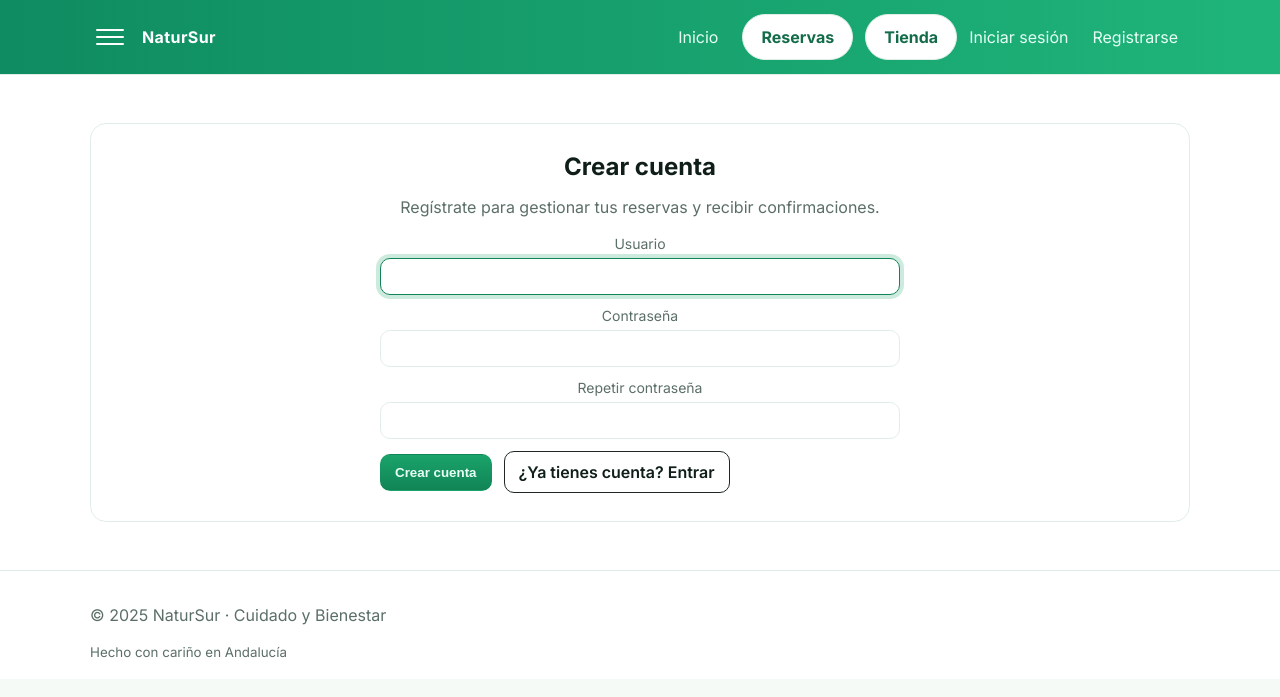
After one commit to josemgarciar/NaturSur, a Django app: page /accounts/signup/ in a window 1280 px wide. The commit adds this page. Shown: the top 697 px of the page. Run offline with Django 4.2, Linux system fonts and the light colour scheme.

Commit message:
feat: login & singup

```diff
--- a/natursur/settings.py
+++ b/natursur/settings.py
@@ -88,6 +88,10 @@ STATIC_URL = 'static/'
 
 DEFAULT_AUTO_FIELD = 'django.db.models.BigAutoField'
 
+# After login redirect to home by default
+LOGIN_REDIRECT_URL = '/'
+LOGOUT_REDIRECT_URL = '/'
+
 # URL externa de la tienda
 EXTERNAL_SHOP_URL = 'https://natursur.herbalife.com/es-es/u'
 
--- a/reservas/static/reservas/css/style.css
+++ b/reservas/static/reservas/css/style.css
@@ -99,6 +99,10 @@ body{
   border-color:var(--primary-700);box-shadow:0 0 0 4px var(--ring)
 }
 .alert{background:#e6fff5;border:1px solid #b5f0d8;color:#0f6e4a;border-radius:10px;padding:10px 12px;margin-bottom:12px}
+/* Message variants */
+.alert.info{background:var(--surface);border:1px solid var(--border);color:var(--text)}
+.alert.success{background:#e6fff5;border:1px solid #b5f0d8;color:#0f6e4a}
+.alert.error{background:#ffe9e9;border:1px solid #f0bcbc;color:#6a1a1a}
 
 /* Success */
 .center{display:grid;place-items:center;min-height:50vh}
--- a/reservas/templates/reservas/base.html
+++ b/reservas/templates/reservas/base.html
@@ -24,13 +24,34 @@
       </div>
       <nav class="right">
         <a class="nav-link" href="/">Inicio</a>
-    <a class="btn btn-pill btn-light" href="#reservas">Reservas</a>
-  <a class="btn btn-pill btn-light" href="{{ external_shop_url }}" target="_blank" rel="noopener noreferrer">Tienda</a>
+        <a class="btn btn-pill btn-light" href="#reservas">Reservas</a>
+        <a class="btn btn-pill btn-light" href="{{ external_shop_url }}" target="_blank" rel="noopener noreferrer">Tienda</a>
+        {% if user.is_authenticated %}
+          {% if user.is_staff %}
+            <a class="nav-link" href="{% url 'admin_reservations' %}">Panel reservas</a>
+          {% endif %}
+          <span class="nav-link">Hola, {{ user.username }}</span>
+          <form method="post" action="{% url 'logout' %}" style="display:inline; margin:0">
+            {% csrf_token %}
+            <button type="submit" class="nav-link" style="background:none;border:0;padding:0;cursor:pointer">Cerrar sesión</button>
+          </form>
+        {% else %}
+          <a class="nav-link" href="{% url 'login' %}">Iniciar sesión</a>
+          <a class="nav-link" href="{% url 'signup' %}">Registrarse</a>
+        {% endif %}
       </nav>
     </div>
   </header>
 
   <main>
+    {% comment %} Do not inject messages into Django admin pages (avoid context issues) {% endcomment %}
+    {% if not request.path|slice:":6" == '/admin' and messages %}
+      <div class="container" style="margin-top:12px;">
+        {% for message in messages %}
+          <div class="alert {% if message.tags %}{{ message.tags }}{% endif %}" role="alert">{{ message }}</div>
+        {% endfor %}
+      </div>
+    {% endif %}
     {% block content %}{% endblock %}
   </main>
 
--- /dev/null
+++ b/reservas/templates/reservas/signup.html
@@ -0,0 +1,35 @@
+{% extends 'reservas/base.html' %}
+{% load static %}
+
+{% block content %}
+<section class="booking">
+  <div class="container">
+    <div class="success-card">
+      <h2>Crear cuenta</h2>
+      <p class="muted">Regístrate para gestionar tus reservas y recibir confirmaciones.</p>
+      <form method="post" class="form" style="max-width:520px;margin:18px auto 0;">
+        {% csrf_token %}
+        <div class="form-field">
+          <label for="id_username">Usuario</label>
+          {{ form.username }}
+          {{ form.username.errors }}
+        </div>
+        <div class="form-field">
+          <label for="id_password1">Contraseña</label>
+          {{ form.password1 }}
+          {{ form.password1.errors }}
+        </div>
+        <div class="form-field">
+          <label for="id_password2">Repetir contraseña</label>
+          {{ form.password2 }}
+          {{ form.password2.errors }}
+        </div>
+        <div style="display:flex;gap:12px;align-items:center;margin-top:8px">
+          <button class="btn btn-primary" type="submit">Crear cuenta</button>
+          <a class="btn btn-ghost" href="{% url 'login' %}">¿Ya tienes cuenta? Entrar</a>
+        </div>
+      </form>
+    </div>
+  </div>
+</section>
+{% endblock %}
--- a/reservas/urls.py
+++ b/reservas/urls.py
@@ -6,4 +6,10 @@ urlpatterns = [
     path('reservar/', views.reservar, name='reservar'),
     path('reserva-exito/', views.reserva_exito, name='reserva_exito'),
     path('tienda/', views.tienda, name='tienda'),
+    # Auth
+    path('accounts/signup/', views.signup_view, name='signup'),
+    path('accounts/login/', views.LoginView.as_view(template_name='reservas/login.html'), name='login'),
+    path('accounts/logout/', views.logout_view, name='logout'),
+    # Admin reservations overview
+    path('admin/reservas/', views.admin_reservations, name='admin_reservations'),
 ]
--- a/reservas/views.py
+++ b/reservas/views.py
@@ -9,6 +9,15 @@ import json
 import xml.etree.ElementTree as ET
 from datetime import datetime, date as ddate, time as dtime, timedelta
 from .models import Reservation as ReservationModel
+
+# Authentication imports
+from django.contrib.auth import login
+from django.contrib import messages
+from django.contrib.auth import logout
+from django.contrib.auth.forms import UserCreationForm
+from django.contrib.auth.decorators import user_passes_test, login_required
+from django.contrib.auth.views import LoginView, LogoutView
+from django.contrib.auth import get_user_model
 
 
 def _fetch_youtube_videos(channel_id: str, limit: int = 6):
@@ -160,3 +169,36 @@ def reserva_exito(request):
 def tienda(request):
     # Redirige directamente a la tienda externa para evitar embedding en iframe.
     return redirect(settings.EXTERNAL_SHOP_URL)
+
+
+def signup_view(request):
+    if request.method == 'POST':
+        form = UserCreationForm(request.POST)
+        if form.is_valid():
+            user = form.save()
+            # By default new users are not staff
+            login(request, user)
+            messages.success(request, 'Cuenta creada. Bienvenido, ahora puedes reservar.')
+            return redirect('home')
+    else:
+        form = UserCreationForm()
+    return render(request, 'reservas/signup.html', {'form': form})
+
+
+@user_passes_test(lambda u: u.is_staff)
+def admin_reservations(request):
+    # View that shows all reservations to staff users
+    from .models import Reservation
+    qs = Reservation.objects.select_related('offering').order_by('-date', '-time')
+    return render(request, 'reservas/admin_reservations.html', {'reservations': qs})
+
+
+def logout_view(request):
+    """Logout view that accepts GET and POST to simplify client-side logout links."""
+    if request.method in ('POST', 'GET'):
+        logout(request)
+        messages.info(request, 'Has cerrado sesión.')
+        return redirect('home')
+    # method not allowed
+    from django.http import HttpResponseNotAllowed
+    return HttpResponseNotAllowed(['GET', 'POST'])
```
Also changed, not shown: reservas/management/commands/create_admin.py (added, +20 -0 lines), reservas/templates/reservas/admin_reservations.html (added, +35 -0 lines), reservas/templates/reservas/login.html (added, +28 -0 lines), db.sqlite3.
